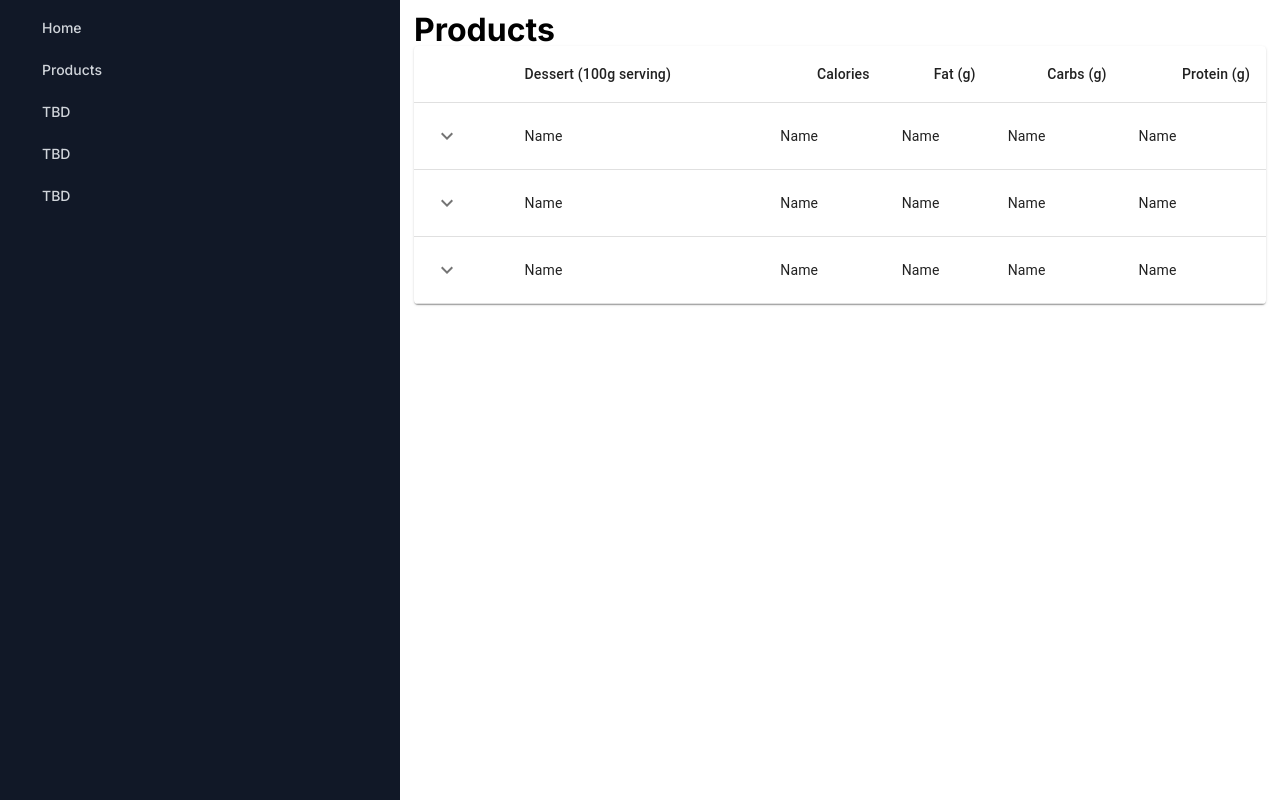
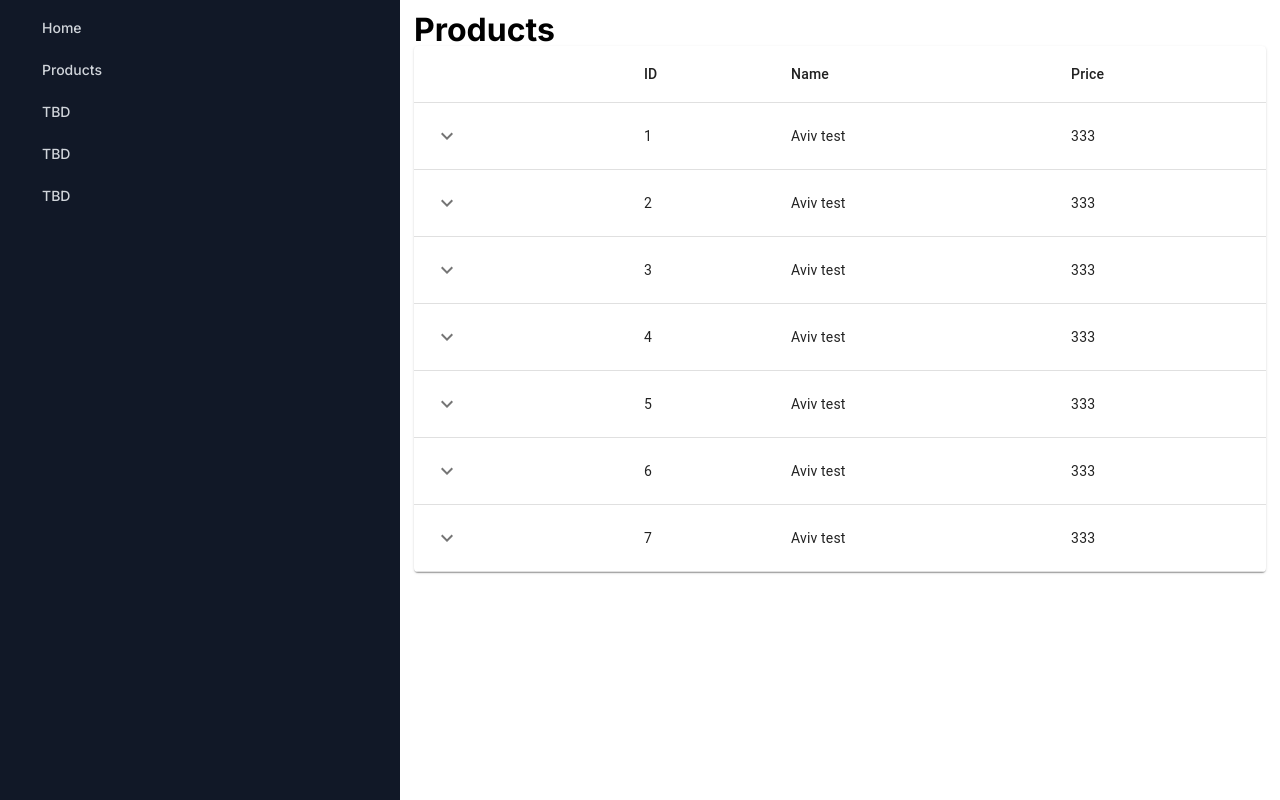
Before and after one commit to Aviv-Yaari/comprice-frontend, a React (Create React App) app: page / in a window 1280 px wide. Built offline with nearby package versions, Linux system fonts and the light colour scheme.

Commit message:
Add mock structure

```diff
--- /dev/null
+++ b/src/mocks/products.json
@@ -0,0 +1,37 @@
+[
+    {
+        "id": 1,
+        "name": "Aviv test",
+        "price": 333
+    },
+    {
+        "id": 2,
+        "name": "Aviv test",
+        "price": 333
+    },
+    {
+        "id": 3,
+        "name": "Aviv test",
+        "price": 333
+    },
+    {
+        "id": 4,
+        "name": "Aviv test",
+        "price": 333
+    },
+    {
+        "id": 5,
+        "name": "Aviv test",
+        "price": 333
+    },
+    {
+        "id": 6,
+        "name": "Aviv test",
+        "price": 333
+    },
+    {
+        "id": 7,
+        "name": "Aviv test",
+        "price": 333
+    }
+]
--- a/src/pages/ProductList.tsx
+++ b/src/pages/ProductList.tsx
@@ -12,12 +12,14 @@ import Typography from '@mui/material/Typography';
 import Paper from '@mui/material/Paper';
 import KeyboardArrowDownIcon from '@mui/icons-material/KeyboardArrowDown';
 import KeyboardArrowUpIcon from '@mui/icons-material/KeyboardArrowUp';
+import { mockDelay } from '../utils/generalUtils';
+import Product from '../types/product';
+import productsMock from '../mocks/products.json';
 
 const ProductList: React.FC = () => {
-  const [products, setProducts] = useState<number[] | null>(null);
+  const [products, setProducts] = useState<Product[] | null>();
   useEffect(() => {
-    const mockApiDelay = new Promise(resolve => setTimeout(resolve, 2000));
-    mockApiDelay.then(() => setProducts([1, 2, 3])).catch(() => {});
+    mockDelay(2000).then(() => setProducts(productsMock)).catch(() => {});
   }, []);
 
   return (
@@ -28,16 +30,14 @@ const ProductList: React.FC = () => {
           <TableHead>
             <TableRow>
               <TableCell />
-              <TableCell>Dessert (100g serving)</TableCell>
-              <TableCell align="right">Calories</TableCell>
-              <TableCell align="right">Fat&nbsp;(g)</TableCell>
-              <TableCell align="right">Carbs&nbsp;(g)</TableCell>
-              <TableCell align="right">Protein&nbsp;(g)</TableCell>
+              <TableCell>ID</TableCell>
+              <TableCell>Name</TableCell>
+              <TableCell>Price</TableCell>
             </TableRow>
           </TableHead>
           <TableBody>
             {products?.map((product) => (
-              <Row key={product} />
+              <Row key={product.id} product={product} />
             ))}
           </TableBody>
         </Table>
@@ -46,7 +46,11 @@ const ProductList: React.FC = () => {
   );
 };
 
-const Row: React.FC = () => {
+interface RowProps {
+  product: Product
+}
+
+const Row: React.FC<RowProps> = ({ product }) => {
   const [isOpen, setOpen] = useState(false);
 
   return (
@@ -60,11 +64,9 @@ const Row: React.FC = () => {
           {isOpen ? <KeyboardArrowUpIcon /> : <KeyboardArrowDownIcon />}
         </IconButton>
       </TableCell>
-      <TableCell>Name</TableCell>
-      <TableCell>Name</TableCell>
-      <TableCell>Name</TableCell>
-      <TableCell>Name</TableCell>
-      <TableCell>Name</TableCell>
+      <TableCell>{product.id}</TableCell>
+      <TableCell>{product.name}</TableCell>
+      <TableCell>{product.price}</TableCell>
     </TableRow>
   );
 };
--- /dev/null
+++ b/src/utils/generalUtils.ts
@@ -0,0 +1,3 @@
+export async function mockDelay (time: number): Promise<void> {
+  await new Promise(resolve => setTimeout(resolve, time));
+};
```
Also changed, not shown: src/types/product.d.ts (added, +7 -0 lines).
